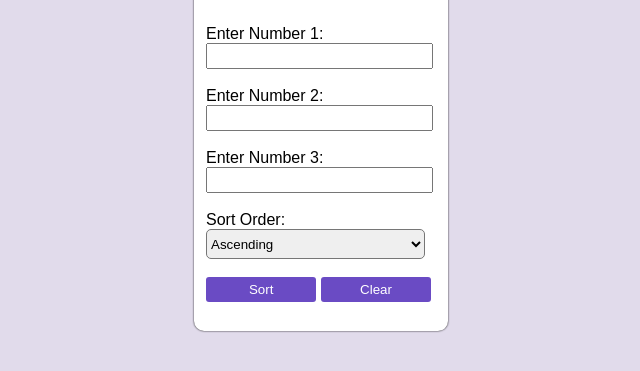
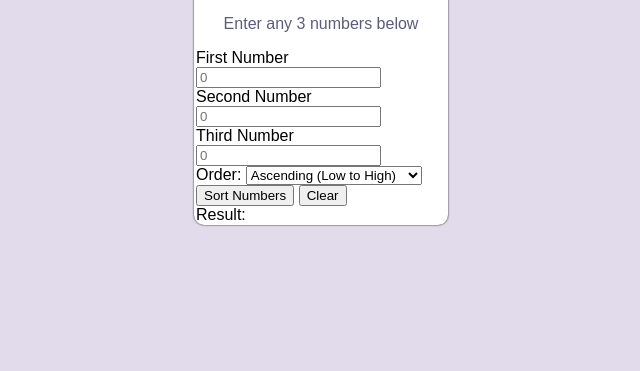
Before and after one commit to Sujeeththan/sort-three-number, a plain HTML site: page index.html in a window 1280 px wide. Shown: the part 55-426 px from the top of the page, without its empty margins (319-959 px from the left). Drawn offline with Linux system fonts and the light colour scheme.

Commit message:
modified the UI Html

```diff
--- a/index.html
+++ b/index.html
@@ -1,63 +1,58 @@
 <!DOCTYPE html>
 <html lang="en">
-
 <head>
     <meta charset="UTF-8">
     <meta name="viewport" content="width=device-width, initial-scale=1.0">
-    <title>Document</title>
+    <title>Sort Three Numbers</title>
     <link rel="stylesheet" href="style.css">
+    <link rel="preconnect" href="https://fonts.googleapis.com">
+    <link rel="preconnect" href="https://fonts.gstatic.com" crossorigin>
+    <link href="https://fonts.googleapis.com/css2?family=Outfit:wght@300;400;600&display=swap" rel="stylesheet">
 </head>
+<body>
+    <main class="container">
+        <div class="glass-panel">
+            <header class="head">
+                <h3>Sort Three Numbers</h3>
+                <p>Enter any 3 numbers below</p>
+            </header>
 
+            <form id="sortForm">
+                <div class="input-group">
+                    <div class="input-wrapper">
+                        <label for="num1">First Number</label>
+                        <input type="number" id="num1" placeholder="0" required>
+                    </div>
+                    <div class="input-wrapper">
+                        <label for="num2">Second Number</label>
+                        <input type="number" id="num2" placeholder="0" required>
+                    </div>
+                    <div class="input-wrapper">
+                        <label for="num3">Third Number</label>
+                        <input type="number" id="num3" placeholder="0" required>
+                    </div>
+                </div>
 
-<body>
-    <div class="container">
-
-
-        <div class="head">
-            <h3>Sort Three Numbers</h3>
-        </div>
-
-        <form action="">
-            <div class="box">
-                <div>
-                    <label for="number1">Enter Number 1:</label>
-                    <br>
-                    <input type="number" name="number" id="num1" class="input1">
-                </div>
-                <br>
-                <div>
-                    <label for="number2">Enter Number 2:</label>
-                    <br>
-                    <input type="number" name="number" id="num2" class="input1">
-                </div>
-                <br>
-                <div>
-                    <label for="number3">Enter Number 3:</label>
-                    <br>
-                    <input type="number" name="number" id="num3" class="input1">
-                </div>
-                <br>
-                <div>
-                    <label for="text">Sort Order:</label>
-                    <br>
-                    <select name="option" id="opt" class="label">
-                        <option value="Asc">Ascending</option>
-                        <option value="Des">Descending</option>
+                <div class="controls">
+                    <label for="opt">Order:</label>
+                    <select id="opt" class="dropdown">
+                        <option value="asc">Ascending (Low to High)</option>
+                        <option value="desc">Descending (High to Low)</option>
                     </select>
                 </div>
-                <br>
-                <div>
-                    <input type="submit" value="Sort" class="btn1" onclick="enter(event)">
-                    <input type="submit" value="Clear" class="btn2" onclick="(event)">
+
+                <div class="actions">
+                    <button type="submit" class="btn btn-primary">Sort Numbers</button>
+                    <button type="button" id="clearBtn" class="btn btn-secondary">Clear</button>
                 </div>
+            </form>
+
+            <div id="output" class="result-area hidden">
+                <span class="label">Result:</span>
+                <span id="resultValue" class="value"></span>
             </div>
-            <br>
-
-            <div id="output"></div>
-    </div>
-    </form>
-    </div>
-
+        </div>
+    </main>
+    <script src="script.js"></script>
 </body>
-
 </html>
```
